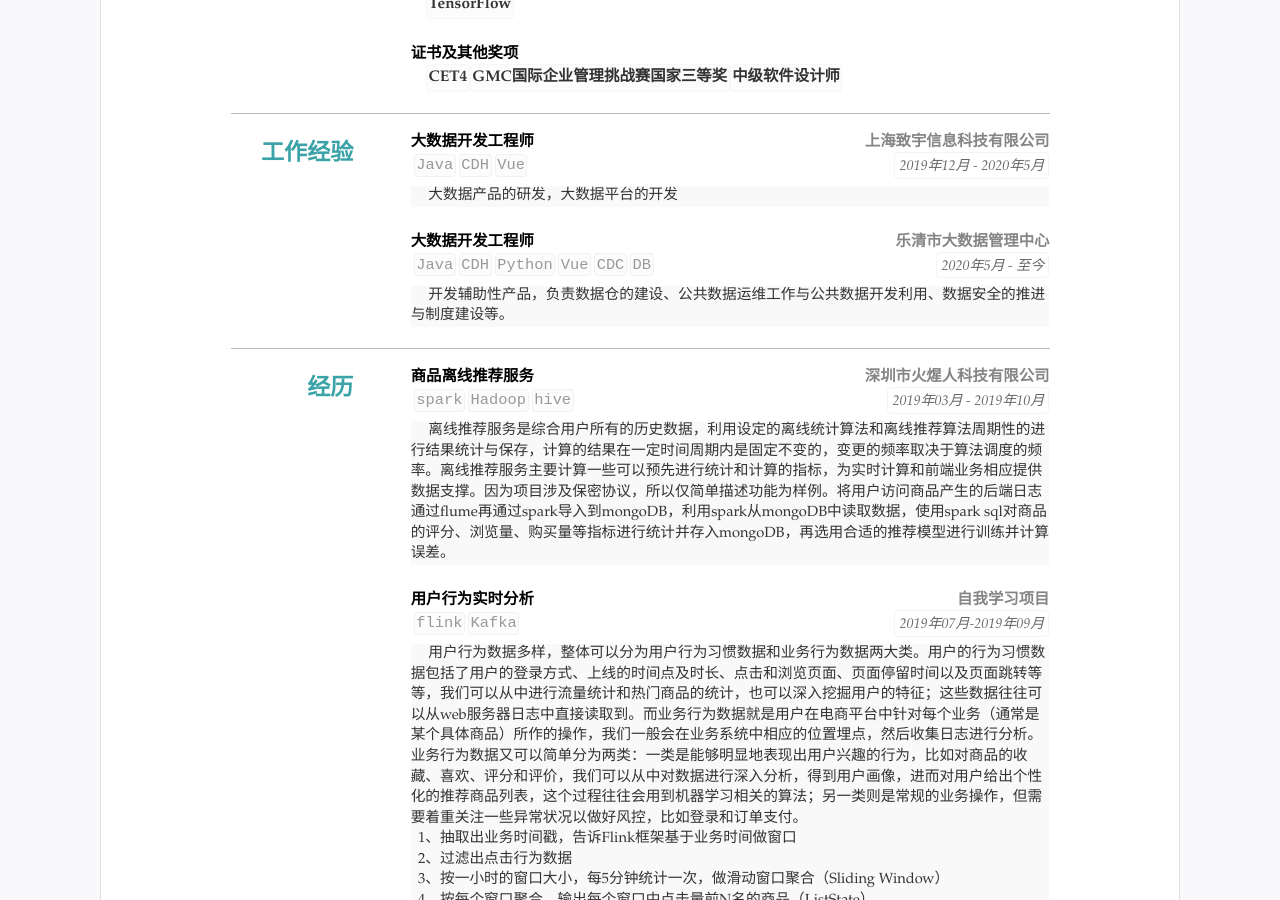
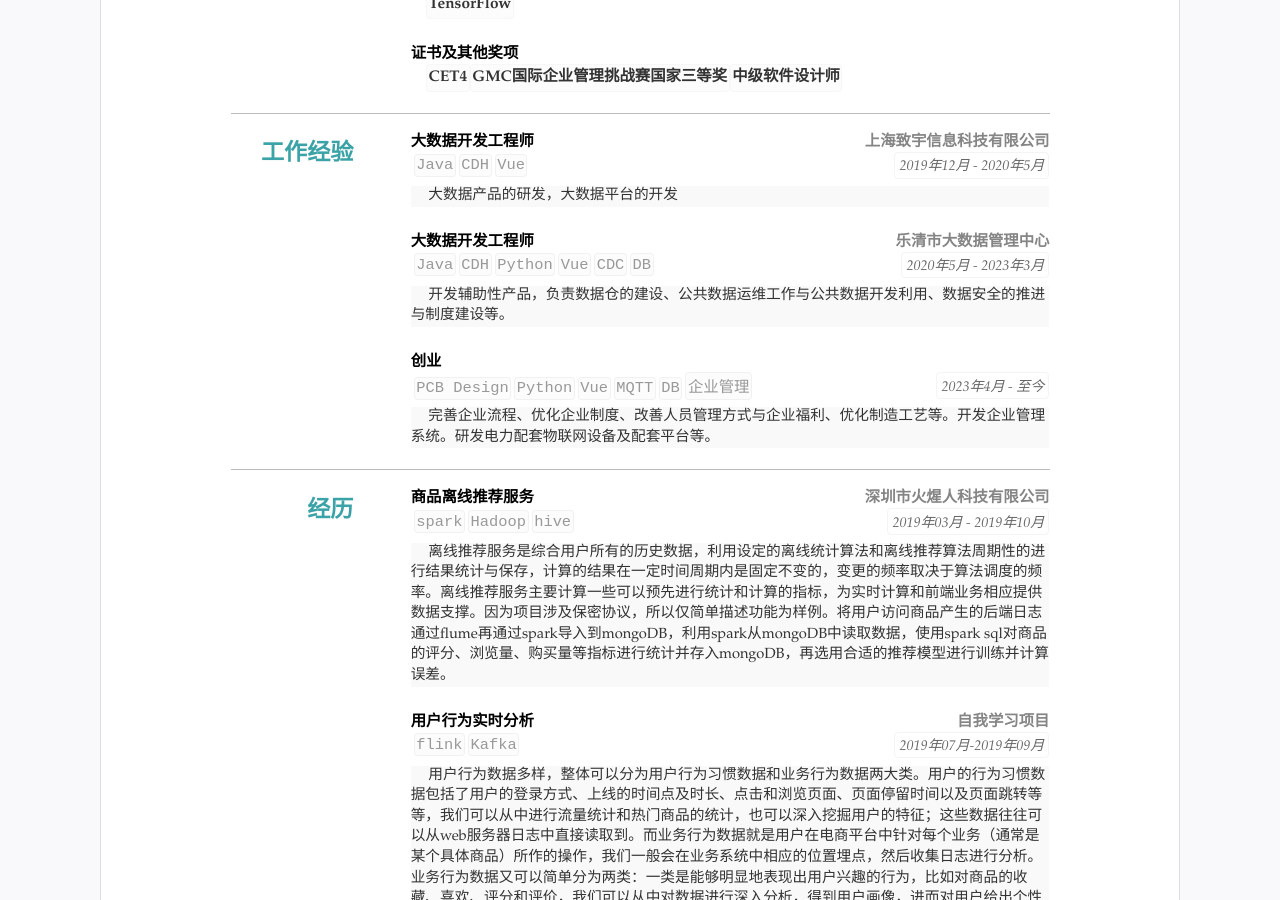
Before and after one commit to llluno/resume, a Jekyll site: the page built from index.html, in a window 1280 px wide and 900 px high, scrolled down 604 px. Built offline with Jekyll 4.4.1, drawn with Linux system fonts in a browser that asks for light colours.

Commit message:
Update resume.yml

```diff
--- a/_data/resume.yml
+++ b/_data/resume.yml
@@ -104,7 +104,7 @@ main: #简历主要内容，
 
       - title: 大数据开发工程师
         sub: 乐清市大数据管理中心
-        duration: "2020年5月 - 至今"
+        duration: "2020年5月 - 2023年3月"
         tags:
           - Java
           - CDH
@@ -113,6 +113,17 @@ main: #简历主要内容，
           - CDC
           - DB
         detail: 开发辅助性产品，负责数据仓的建设、公共数据运维工作与公共数据开发利用、数据安全的推进与制度建设等。
+      - title: 创业
+        sub:
+        duration: "2023年4月 - 至今"
+        tags:
+          - PCB Design
+          - Python
+          - Vue
+          - MQTT
+          - DB
+          - 企业管理
+        detail: 完善企业流程、优化企业制度、改善人员管理方式与企业福利、优化制造工艺等。开发企业管理系统。研发电力配套物联网设备及配套平台等。
 
   - type: projects
     name: 经历
```
